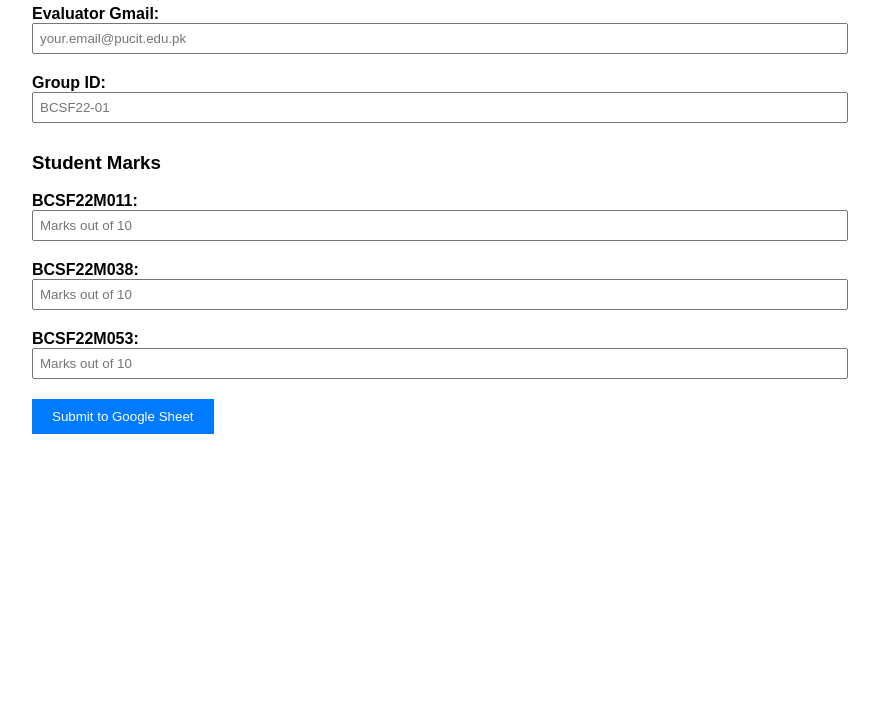
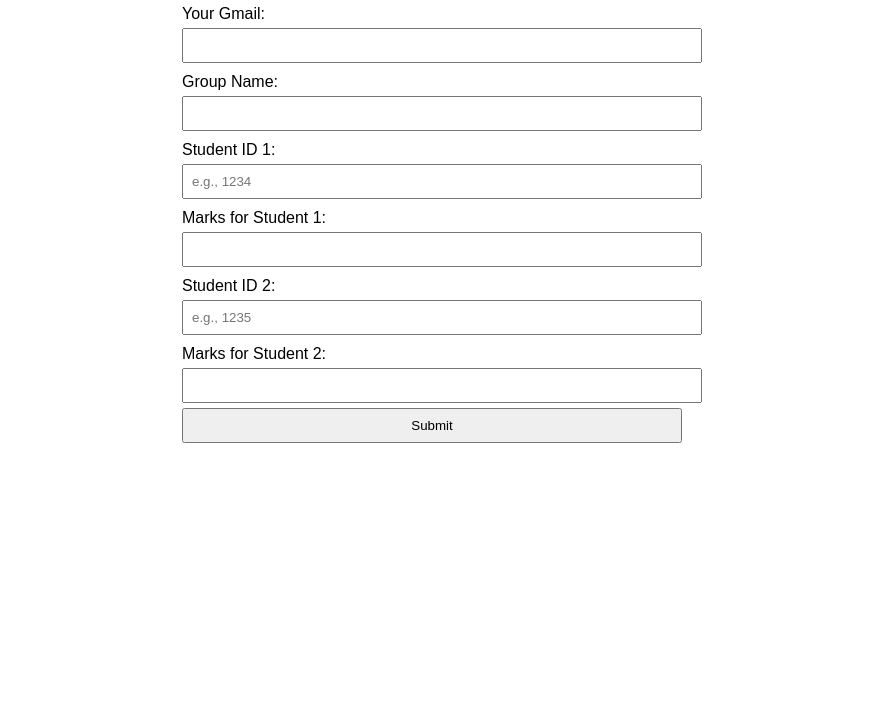
Before and after one commit to fiza99/FYP-Phase-II-Evaluation-Form, a plain HTML site: page index.html in a window 1280 px wide. Shown: the part 83-800 px from the top of the page, without its empty margins (208-1087 px from the left). Drawn offline with Linux system fonts and the light colour scheme.

Commit message:
Refactor HTML for student marks submission form

```diff
--- a/index.html
+++ b/index.html
@@ -1,94 +1,82 @@
 <!DOCTYPE html>
-<html>
+<html lang="en">
 <head>
-  <title>FYP Evaluation Form</title>
+  <meta charset="UTF-8">
+  <title>Student Marks Submission</title>
   <style>
-    body { font-family: Arial, sans-serif; padding: 20px; max-width: 800px; margin: auto; }
-    input[type="text"], input[type="email"], input[type="number"] {
-      padding: 6px; width: 100%; margin-bottom: 10px;
-    }
-    label { font-weight: bold; margin-top: 10px; display: block; }
-    .student-box { margin-bottom: 10px; }
-    button {
-      padding: 10px 20px; background-color: #007bff; color: white;
-      border: none; cursor: pointer;
-    }
-    button:hover { background-color: #0056b3; }
+    body { font-family: Arial, sans-serif; padding: 20px; max-width: 500px; margin: auto; }
+    label { display: block; margin-top: 10px; }
+    input, select, button { width: 100%; padding: 8px; margin-top: 5px; }
+    .success { color: green; }
+    .error { color: red; }
   </style>
 </head>
 <body>
+  <h2>Student Marks Submission</h2>
 
-  <h2>FYP Proposal Evaluation Submission</h2>
+  <form id="marksForm">
+    <label for="gmail">Your Gmail:</label>
+    <input type="email" id="gmail" name="gmail" required>
 
-  <label for="gmail">Evaluator Gmail:</label>
-  <input type="email" id="gmail" placeholder="your.email@pucit.edu.pk" required>
+    <label for="group">Group Name:</label>
+    <input type="text" id="group" name="group" required>
 
-  <label for="group">Group ID:</label>
-  <input type="text" id="group" placeholder="BCSF22-01" required>
+    <label for="sid1">Student ID 1:</label>
+    <input type="text" id="sid1" placeholder="e.g., 1234" required>
 
-  <div id="student-marks-section">
-    <h3>Student Marks</h3>
+    <label for="marks1">Marks for Student 1:</label>
+    <input type="number" id="marks1" required>
 
-    <!-- Add student marks here -->
-    <div class="student-box">
-      <label>BCSF22M011:</label>
-      <input type="number" class="mark-input" data-sid="BCSF22M011" placeholder="Marks out of 10" min="0" max="10">
-    </div>
-    <div class="student-box">
-      <label>BCSF22M038:</label>
-      <input type="number" class="mark-input" data-sid="BCSF22M038" placeholder="Marks out of 10" min="0" max="10">
-    </div>
-    <div class="student-box">
-      <label>BCSF22M053:</label>
-      <input type="number" class="mark-input" data-sid="BCSF22M053" placeholder="Marks out of 10" min="0" max="10">
-    </div>
-  </div>
+    <label for="sid2">Student ID 2:</label>
+    <input type="text" id="sid2" placeholder="e.g., 1235" required>
 
-  <button onclick="submitForm()">Submit to Google Sheet</button>
+    <label for="marks2">Marks for Student 2:</label>
+    <input type="number" id="marks2" required>
+
+    <button type="submit">Submit</button>
+  </form>
+
+  <p id="message"></p>
 
   <script>
-    async function submitForm() {
-      const gmail = document.getElementById('gmail').value.trim();
-      const group = document.getElementById('group').value.trim();
+    const form = document.getElementById('marksForm');
+    const message = document.getElementById('message');
 
-      if (!gmail || !group) {
-        alert("Please enter Gmail and Group ID.");
-        return;
-      }
+    form.addEventListener('submit', async (e) => {
+      e.preventDefault();
 
-      const markInputs = document.querySelectorAll(".mark-input");
-      const marks = {};
-      markInputs.forEach(input => {
-        const sid = input.getAttribute("data-sid");
-        const value = input.value.trim();
-        if (value) marks[sid] = Number(value);
-      });
-
-      const payload = {
-        gmail: gmail,
-        group: group,
-        marks: marks
+      const data = {
+        gmail: form.gmail.value,
+        group: form.group.value,
+        marks: {
+          [form.sid1.value]: form.marks1.value,
+          [form.sid2.value]: form.marks2.value
+        }
       };
 
       try {
         const res = await fetch("https://script.google.com/macros/s/AKfycbz7HEmcrAXUUNq5z7Y1JrmgMph9fKH0tqtKaOipFzW_k9aA2BtrFF6BqmMJLbOQ1wNW/exec", {
           method: "POST",
-          body: JSON.stringify(payload),
+          body: JSON.stringify(data),
           headers: {
             "Content-Type": "application/json"
           }
         });
 
-        if (res.ok) {
-          alert("✅ Submitted successfully!");
+        const result = await res.json();
+        if (result.status === "success") {
+          message.textContent = "✅ Marks submitted successfully!";
+          message.className = "success";
+          form.reset();
         } else {
-          alert("❌ Submission failed. Check Apps Script permissions.");
+          message.textContent = "❌ Error: " + result.message;
+          message.className = "error";
         }
       } catch (err) {
-        alert("🚨 Error: " + err.message);
+        message.textContent = "❌ Request failed: " + err.message;
+        message.className = "error";
       }
-    }
+    });
   </script>
-
 </body>
 </html>
```
